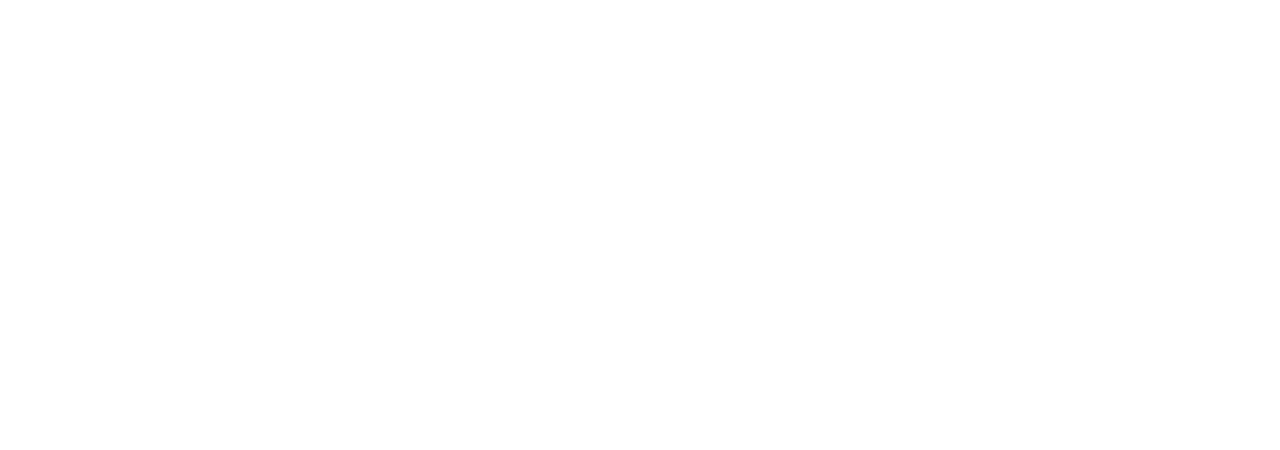
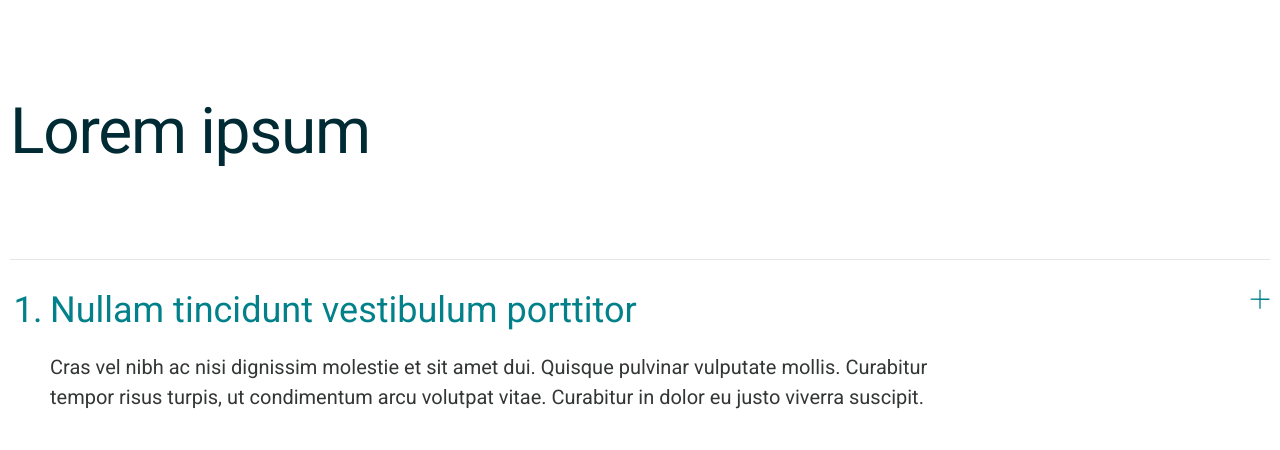
Before and after one commit to tovach/only-task, a plain HTML site: page index.html in a window 1280 px wide. Drawn offline with Linux system fonts and the light colour scheme.

Commit message:
feat: add basic markup

```diff
--- a/index.html
+++ b/index.html
@@ -1,12 +1,44 @@
 <!DOCTYPE html>
 <html lang="en">
+
 <head>
   <meta charset="UTF-8">
   <meta http-equiv="X-UA-Compatible" content="IE=edge">
   <meta name="viewport" content="width=device-width, initial-scale=1.0">
-  <title>Document</title>
+  <title>Only test task</title>
+  <link rel="stylesheet" href="styles.css">
+  <link rel="preconnect" href="https://fonts.googleapis.com">
+  <link rel="preconnect" href="https://fonts.gstatic.com" crossorigin>
+  <link href="https://fonts.googleapis.com/css2?family=Roboto:wght@400;700&display=swap" rel="stylesheet">
 </head>
+
 <body>
+  <main class="main">
+    <div class="container">
+      <div class="main__wrapper">
+        <h1 class="main__heading">Lorem ipsum</h1>
+        <ol class="main__list list">
+          <li class="list__item">
+            <div class="item">
+              <div class="item__wrapper">
+                <h5 class="item__title">Nullam tincidunt vestibulum porttitor</h5>
+                <p class="item__text">
+                  Cras vel nibh ac nisi dignissim molestie et sit amet dui. Quisque pulvinar vulputate mollis. Curabitur
+                  tempor risus turpis, ut condimentum arcu volutpat vitae. Curabitur in dolor eu justo viverra suscipit.
+                </p>
+              </div>
+              <button class="button item__button" type="button">
+                <svg width="20" height="20" viewBox="0 0 30 29" fill="none" xmlns="http://www.w3.org/2000/svg">
+                  <path d="M15.0306 28.9426L15.0001 14.8311L29.1118 14.8616" stroke="#02818A" stroke-width="2" />
+                  <path d="M14.9696 0.71936L15.0001 14.8309L0.888412 14.8004" stroke="#02818A" stroke-width="2" />
+                </svg>
+              </button>
+            </div>
+          </li>
+        </ol>
+      </div>
+    </div>
+  </main>
+</body>
 
-</body>
 </html>
--- a/styles.css
+++ b/styles.css
@@ -67,3 +67,83 @@ picture {
   padding: 0 10px;
   margin: 0 auto;
 }
+
+/* main */
+
+.main {
+}
+
+.main__wrapper {
+  display: flex;
+  flex-direction: column;
+  gap: 80px;
+  padding-top: 100px;
+}
+.main__heading {
+  font-weight: 400;
+  font-size: 64px;
+  line-height: 100%;
+  letter-spacing: -0.02em;
+  color: var(--primary);
+}
+.main__list {
+}
+
+.list {
+}
+
+.list__item {
+  position: relative;
+  padding-top: 30px;
+}
+
+.list__item::before {
+  position: absolute;
+  top: 0;
+  left: -40px;
+  right: 0;
+  content: "";
+  display: block;
+  height: 1px;
+  background: var(--divider);
+}
+
+.list__item::marker {
+  font-style: normal;
+  font-weight: 400;
+  font-size: 36px;
+  line-height: 120%;
+  letter-spacing: -0.02em;
+  color: var(--tertiary);
+}
+.item {
+  display: flex;
+  align-items: flex-start;
+}
+.item__wrapper {
+}
+.item__title {
+  font-style: normal;
+  font-weight: 400;
+  font-size: 36px;
+  line-height: 120%;
+  color: var(--tertiary);
+}
+.item__text {
+  max-width: 942px;
+  font-weight: 400;
+  font-size: 20px;
+  line-height: 150%;
+  color: var(--secondary);
+  opacity: 0.8;
+}
+.item__button {
+  margin-left: auto;
+}
+.button {
+  display: flex;
+  padding: 0;
+  background: transparent;
+  border: none;
+  cursor: pointer;
+}
```
